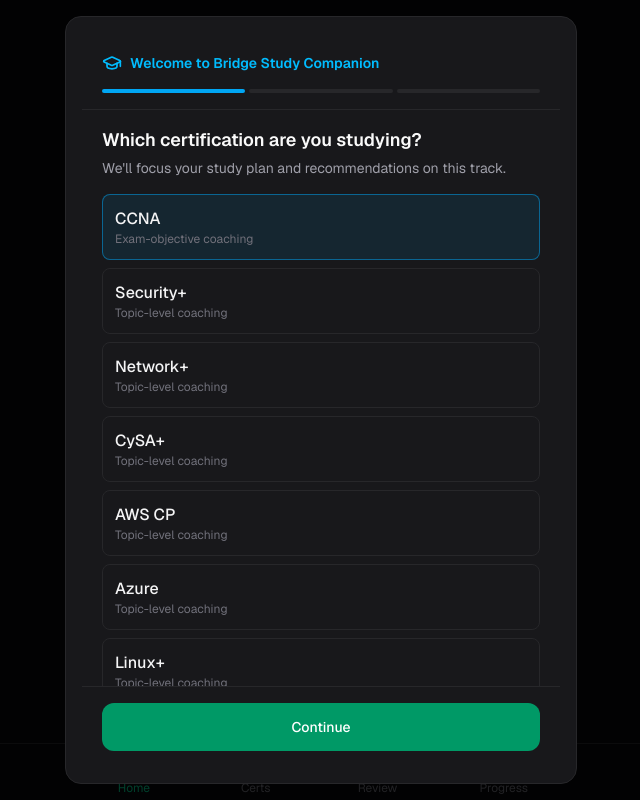
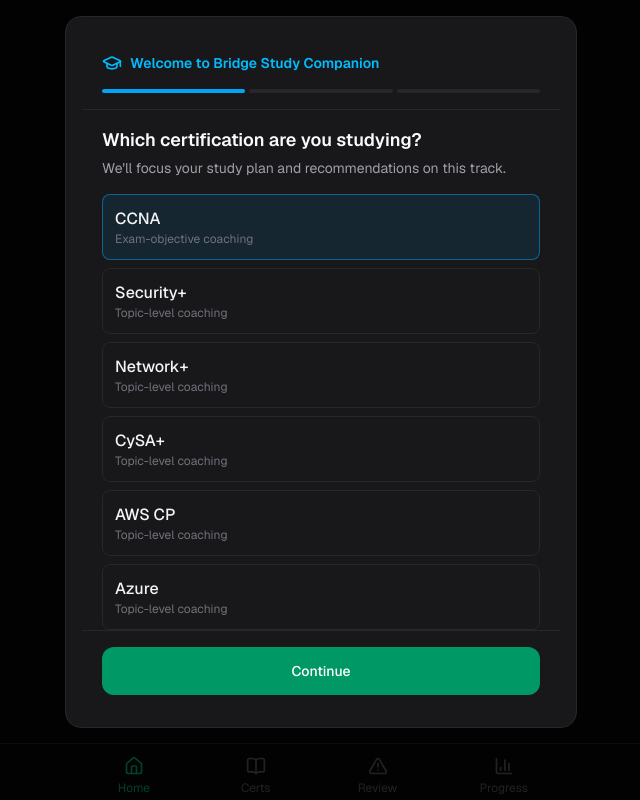
Before and after one commit to GreyKeyStudios/Relearn-v0, a Next.js app: page / in a window 1280 px wide. Shown: the whole page, without its empty margins (319-959 px from the left). Built offline with nearby package versions, Linux system fonts and the light colour scheme.

Commit message:
Keep onboarding Continue visible on desktop by filling viewport height above nav.

```diff
--- a/src/components/onboarding/OnboardingWizard.tsx
+++ b/src/components/onboarding/OnboardingWizard.tsx
@@ -38,8 +38,8 @@
   }
 
   return (
-    <div className="fixed inset-0 z-[60] flex justify-center bg-black/70 p-4 pt-4 pb-[calc(4.5rem+env(safe-area-inset-bottom))] sm:items-center sm:pb-4">
-      <Card className="flex max-h-full w-full max-w-lg flex-col overflow-hidden p-0">
+    <div className="fixed inset-0 z-[60] flex flex-col bg-black/70 px-4 pt-4 pb-[calc(4.5rem+env(safe-area-inset-bottom))]">
+      <Card className="mx-auto flex min-h-0 w-full max-w-lg flex-1 flex-col overflow-hidden p-0">
         <div className="shrink-0 border-b border-zinc-800 px-5 pb-4 pt-5">
           <div className="mb-4 flex items-center gap-2 text-sky-400">
             <GraduationCap className="h-5 w-5" />
```
